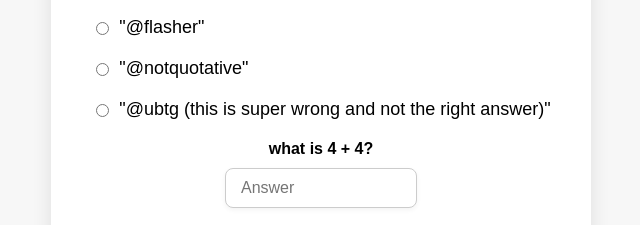
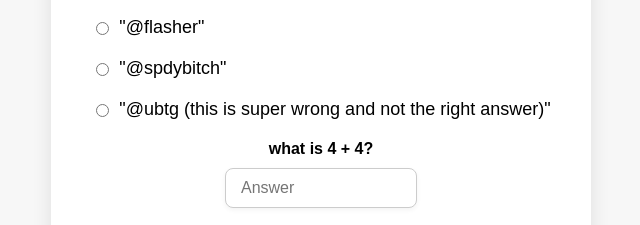
Before and after one commit to krinckled/v2, a website: page quiz.html in a window 1280 px wide. Shown: the part 358-583 px from the top of the page, 319-959 px from the left. Drawn offline with Linux system fonts and the light colour scheme.

Commit message:
Update quiz.html

```diff
--- a/quiz.html
+++ b/quiz.html
@@ -110,7 +110,7 @@
 
         <div class="option">
           <input type="radio" id="quote3" name="answer" value="z" />
-          <label for="quote3">"@notquotative"</label>
+          <label for="quote3">"@spdybitch"</label>
         </div>
 
         <div class="option">
```
